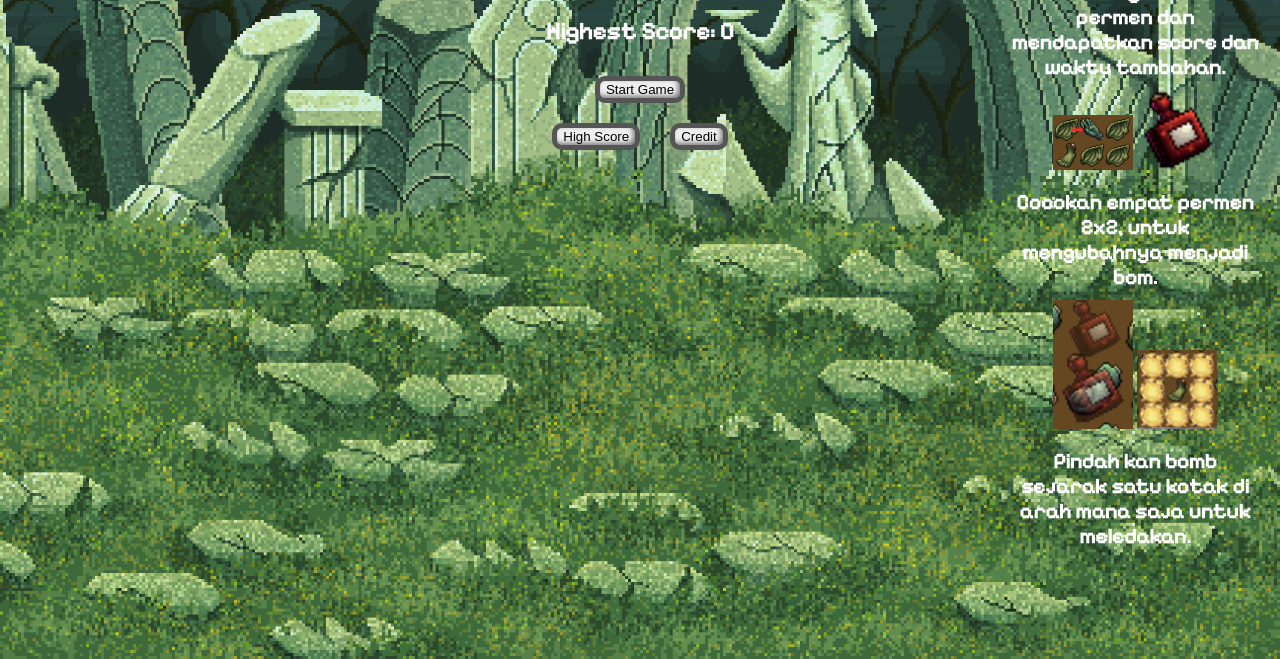
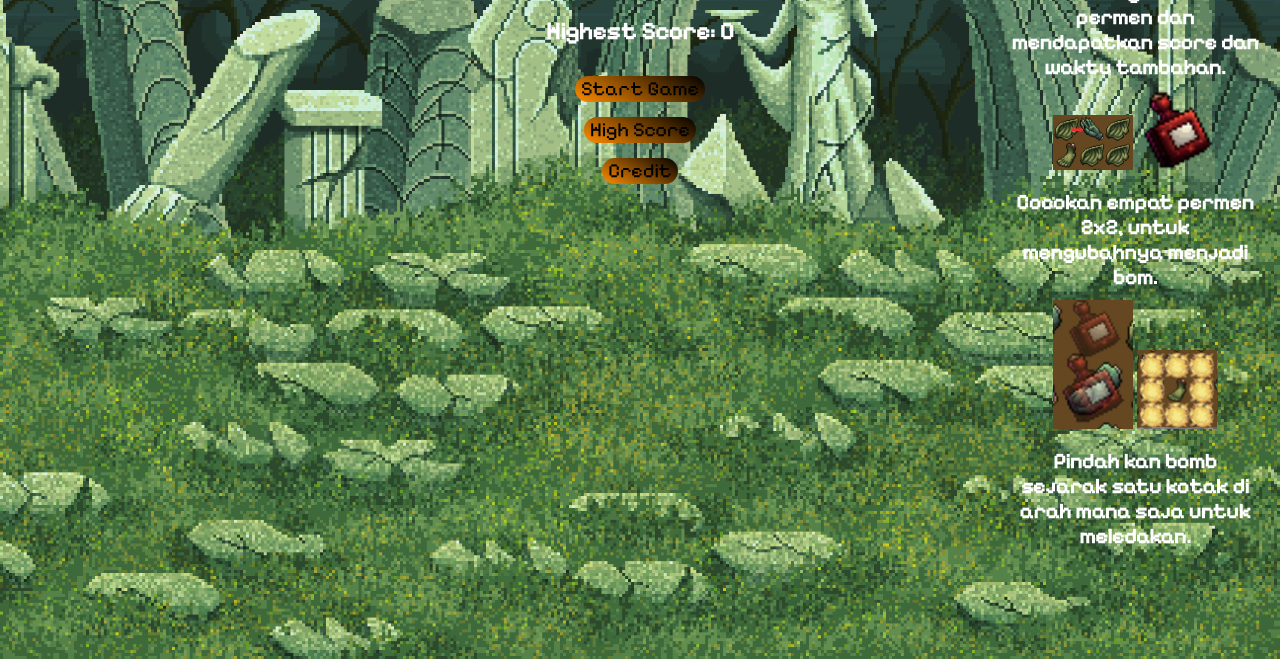
Before and after one commit to arielgfs/proyek-gim-campion-candy-crush, a plain HTML site: page candy.html in a window 1280 px wide. Shown: the part 141-800 px from the top of the page. Drawn offline with Linux system fonts and the light colour scheme; a web font is replaced by a local one.

Commit message:
fix ui/uv

```diff
--- a/candy.css
+++ b/candy.css
@@ -97,11 +97,14 @@ img.moving {
 
 
 button {
-    border: 5px solid #555; /* Efek tepi batu */
-    border-radius: 10px; /* Tepi melengkung */
-    box-shadow: inset -2px -2px 5px rgba(0,0,0,0.5), inset 2px 2px 5px rgba(255,255,255,0.3); /* Efek 3D */
-    cursor: pointer;
-    transition: background 0.3s, transform 0.1s;
+    border: none;
+    color: #fff;
+    background-image: linear-gradient(30deg,#FF8c00, black);
+    border-radius: 20px;
+    background-size: 100% auto;
+    font-family: inherit;
+    font-size: 20px;
+    transition: background 0.3s ease, transform 0.3s ease;
 }
 
 #tutor {
@@ -125,13 +128,31 @@ img[src="bomb.png"] {
 }
 
 button:hover{
-    background: #808080;
+    background-position: right center;
+    background-size: 200% auto;
+    -webkit-animation: pulse 2s infinite;
+    animation: pulse512 1.5s infinite;
 }
+
+@keyframes pulse512 {
+    0% {
+     box-shadow: 0 0 0 0 #48727a66;
+    }
+
+    70% {
+     box-shadow: 0 0 0 10px rgb(218 103 68 / 0%);
+    }
+
+    100% {
+     box-shadow: 0 0 0 0 rgb(218 103 68 / 0%);
+    }
+   }
 
 button:active {
     background: #696969; /* Warna yang lebih gelap saat diklik */
-    transform: scale(0.95); /* Efek sedikit mengecil */
+    transform: scale(0.80); /* Efek sedikit mengecil */
 }
+
 #startBtn,#hs,#credit,#str,#st,#ovr{
     color: black;
 }
@@ -140,23 +161,8 @@ button:active {
     margin-top: 250px;
 }
 
-#hs-credit-container {
-    display: flex;
-    justify-content: space-between;
-    margin-top: 20px;
-    justify-content: center;
-    align-items: center;
-}
-
-#hs-credit-container {
-    display: flex;
-    justify-content: center; /* Memusatkan elemen secara horizontal */
-    align-items: center; /* Memusatkan elemen secara vertikal */
-    margin-top: 20px; /* Tambahkan margin jika diperlukan */
-}
-
 #hs, #credit {
-    margin: 0 15px;
+    margin-top: 15px;
 }
 
 /* font pixel*/
@@ -169,17 +175,6 @@ button:active {
   stroke:  black;
 }
 
-.jersey{
-    font-family: "Jersey 25", sans-serif;
-    font-weight: 400;
-    font-style: normal;
-    -webkit-text-stroke-width: 1px;
-    -webkit-text-stroke-color: black;
-}
-
-
-
-
 @keyframes shake {
     0% { transform: translate(0); }
     25% { transform: translate(-5px, 0); }
@@ -187,6 +182,7 @@ button:active {
     75% { transform: translate(-5px, 0); }
     100% { transform: translate(0); }
 }
+
 .tile:hover {
     transform: scale(1.1); /* Efek zoom saat hover */
     animation: shake 0.5s infinite;
--- a/candy.html
+++ b/candy.html
@@ -28,14 +28,12 @@
 
 
     <body>
-        <div id="menu">
-            <h1 class="pixel">Candy Crush</h1>
-            <h2 class="pixel">Highest Score: <span id="highScore">0</span></h2>
+        <div class="pixel" id="menu">
+            <h1>Candy Crush</h1>
+            <h2>Highest Score: <span id="highScore">0</span></h2>
             <button id="startBtn">Start Game</button><br>
-            <div id="hs-credit-container">
-                <button id="hs">High Score</button>
+                <button id="hs">High Score</button> <br>
                 <button id="credit">Credit</button>
-            </div>
         </div>
 
         <div id="high" style="display:none;">
@@ -58,9 +56,9 @@
                 <button id="st">Menu</button>
             </div>
         </div>
-        <div id="over" style="display:none">
-            <h1 class="pixel">GAME OVER</h1>
-            <h2 class="pixel">score: <span id="scorei">0</span></h2>
+        <div class="pixel" id="over" style="display:none">
+            <h1>GAME OVER</h1>
+            <h2>score: <span id="scorei">0</span></h2>
             <button id="ovr">Menu</button>
         </div>
         <div id="tutor" style="display:block">
```
